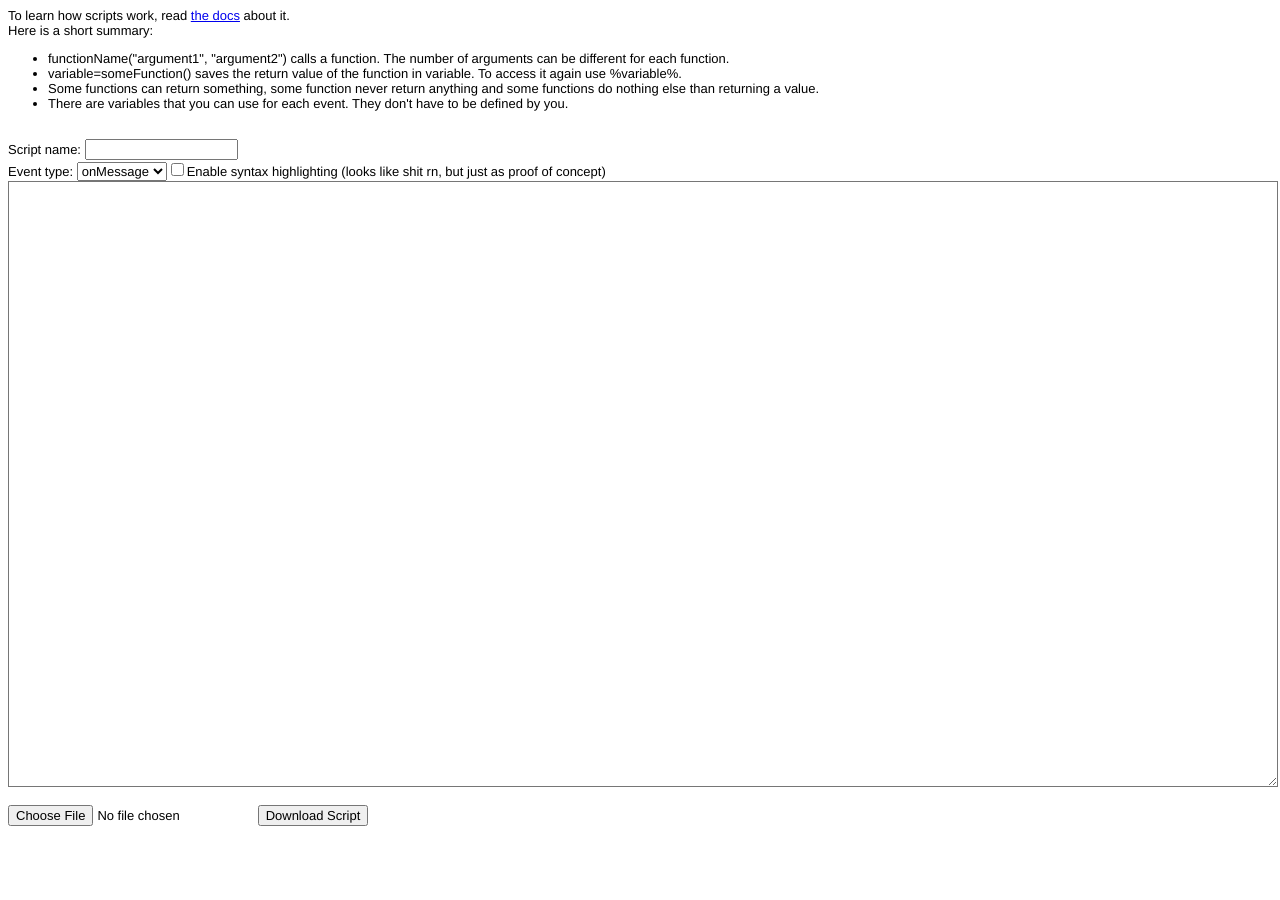
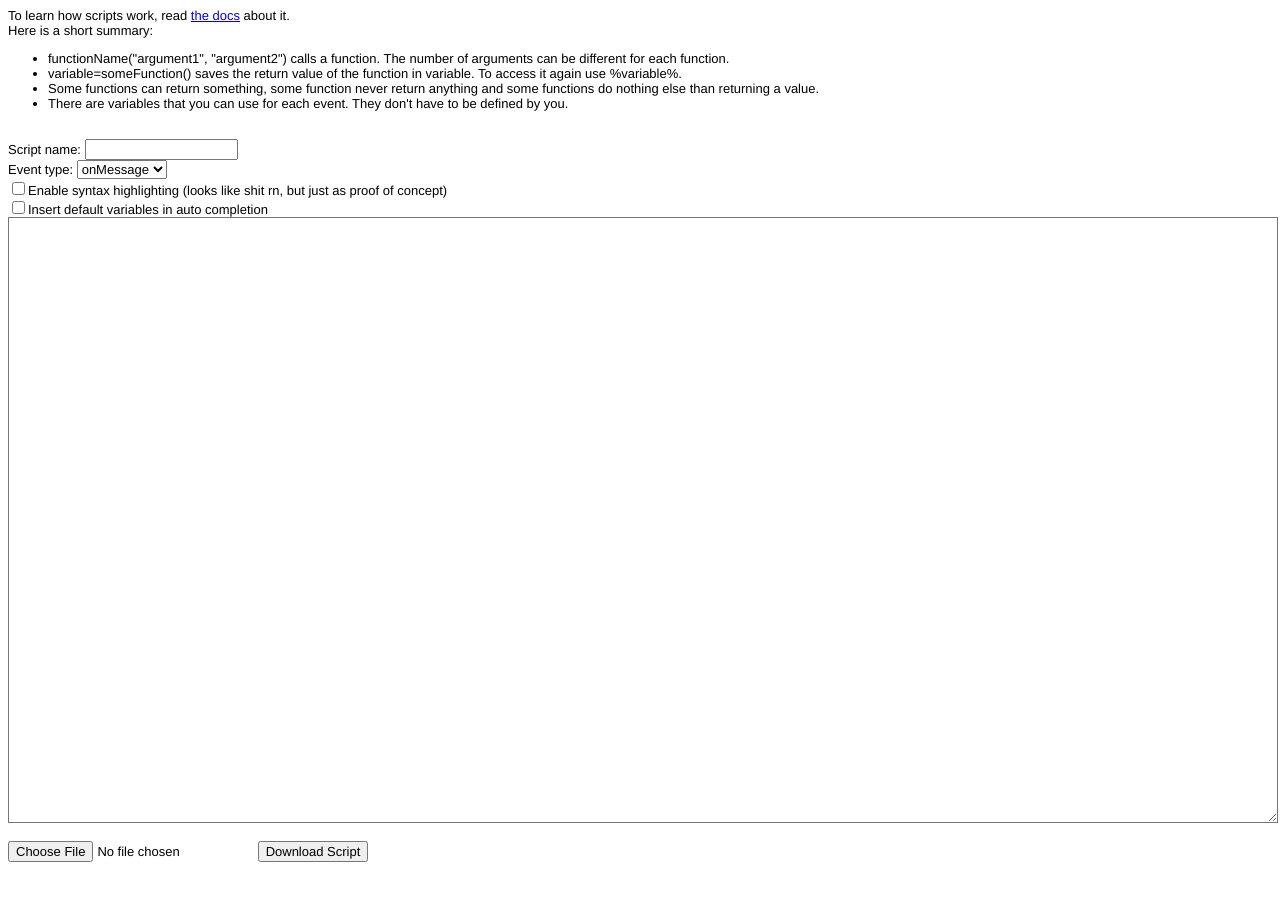
Before and after one commit to aarondoet/aarondoet.github.io, a Jekyll site: the page Discord/Bots/l0c4lb0t/scriptEditor.html, which Jekyll copies as it is, in a window 1280 px wide. Built offline with Jekyll 4.4.1, drawn with Linux system fonts in a browser that asks for light colours; some of the changed lines change nothing that is shown.

Commit message:
added default variables to auto completion

```diff
--- a/Discord/Bots/l0c4lb0t/scriptEditor.html
+++ b/Discord/Bots/l0c4lb0t/scriptEditor.html
@@ -6,10 +6,10 @@
     <meta charset="UTF-8">
     <script>
         const mayReturnFunctions = {
-            "sendMessage": [['sendMessage("CARET", "")'], ['sendMessage(channelId, content)']],
-            "editMessage": [['editMessage("CARET", "", "")'], ['editMessage(channelId, messageId, newContent)']],
-            "setNickname": [['setNickname("CARET", "")'], ['setNickname(userId, newNick)']],
-            "resetNickname": [['resetNickname("CARET")'], ['resetNickname(userId)']],
+            "sendMessage": [['sendMessage("SELSTART%channelid%CARET", "")'], ['sendMessage(channelId, content)']],
+            "editMessage": [['editMessage("SELSTART%channelid%CARET", "", "")'], ['editMessage(channelId, messageId, newContent)']],
+            "setNickname": [['setNickname("SELSTART%userid%CARET", "")'], ['setNickname(userId, newNick)']],
+            "resetNickname": [['resetNickname("SELSTART%userid%CARET")'], ['resetNickname(userId)']],
             "createRole": [['createRole("CARET")'], ['createRole(roleName)']]
         };
         const returnOnlyFunctions = {
@@ -17,12 +17,12 @@
             "endsWith": [['endsWith("CARET", "")'], ['endsWith(text, with)']]
         };
         const neverReturnFunctions = {
-            "deleteMessage": [['deleteMessage("CARET", "")'], ['deleteMessage(channelId, messageId)']],
-            "sendDM": [['sendDM("CARET", "")'], ['sendDM(userId, content)']],
-            "giveRole": [['giveRole("CARET", "")'], ['giveRole(userId, roleId)']],
-            "removeRole": [['removeRole("CARET", "")'], ['removeRole(userId, roleId)']],
-            "kick": [['kick("CARET", "")', 'kick("CARET")'], ['kick(userId, reason)', 'kick(userId)']],
-            "ban": [['ban("CARET", "")', 'ban("CARET")'], ['ban(userId, reason)', 'ban(userId)']],
+            "deleteMessage": [['deleteMessage("SELSTART%channelid%CARET", "%messageid%")'], ['deleteMessage(channelId, messageId)']],
+            "sendDM": [['sendDM("SELSTART%userid%CARET", "")'], ['sendDM(userId, content)']],
+            "giveRole": [['giveRole("SELSTART%userid%CARET", "")'], ['giveRole(userId, roleId)']],
+            "removeRole": [['removeRole("SELSTART%userid%CARET", "")'], ['removeRole(userId, roleId)']],
+            "kick": [['kick("SELSTART%userid%CARET", "")', 'kick("SELSTART%userid%CARET")'], ['kick(userId, reason)', 'kick(userId)']],
+            "ban": [['ban("SELSTART%userid%CARET", "")', 'ban("SELSTART%userid%CARET")'], ['ban(userId, reason)', 'ban(userId)']],
             "unban": [['unban("CARET")'], ['unban(userId)']],
             "clearReactions": [['clearReactions("CARET", "")'], ['clearReactions(channelId, messageId)']],
             "deleteRole": [['deleteRole("CARET")'], ['deleteRole(roleId)']],
@@ -31,7 +31,6 @@
         var eventBasedVariables = [];
         var completions = {};
         var caretHeight;
-        var highl = false;
 
         updateCompletions = (ta) => {
             completions = {};
@@ -99,8 +98,11 @@
                     let aComplete = $(`<span class="completeSuggestion"></span>`).appendTo(this);
                     aComplete[0].innerText = completions[completion][1][newIndex];
                     aComplete.on("click", ()=>{
-                        ta.value = ta.value.substr(0, caretPos) + completions[completion][0][getVariation(el[0])].replace("CARET", "") + ta.value.substring(caretPos, ta.value.length);
-                        ta.selectionEnd = caretPos + completions[completion][0][getVariation(el[0])].indexOf("CARET");
+                        let compl = completions[completion][0][getVariation(el[0])];
+                        if(!document.getElementById("defaultvariablecompletion").checked) compl = compl.replace(/SELSTART.*CARET/g, 'CARET');
+                        ta.value = ta.value.substr(0, caretPos) + compl.replace("CARET", "").replace("SELSTART", "") + ta.value.substring(caretPos, ta.value.length);
+                        ta.selectionEnd = caretPos + compl.replace("SELSTART", "").indexOf("CARET");
+                        if(compl.indexOf("SELSTART") > -1) ta.selectionStart = caretPos + compl.indexOf("SELSTART");
                         ta.focus();
                     });
                     if(funcCount > 1){
@@ -473,7 +475,9 @@
         </ul>
     </div><br>
     Script name: <input id="scriptname"><br>
-    Event type: <select id="eventtype"></select><label><input type="checkbox" id="highlightingbox">Enable syntax highlighting (looks like shit rn, but just as proof of concept)</label><br>
+    Event type: <select id="eventtype"></select><br>
+    <label><input type="checkbox" id="highlightingbox">Enable syntax highlighting (looks like shit rn, but just as proof of concept)</label><br>
+    <label><input type="checkbox" id="defaultvariablecompletion">Insert default variables in auto completion</label>
     <div id="container">
         <div id="backdrop"><div id="highlights"></div></div>
         <textarea id="scriptarea"></textarea>
```
